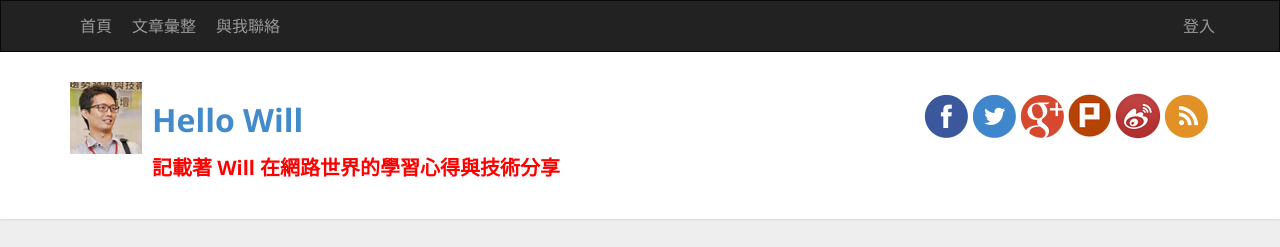
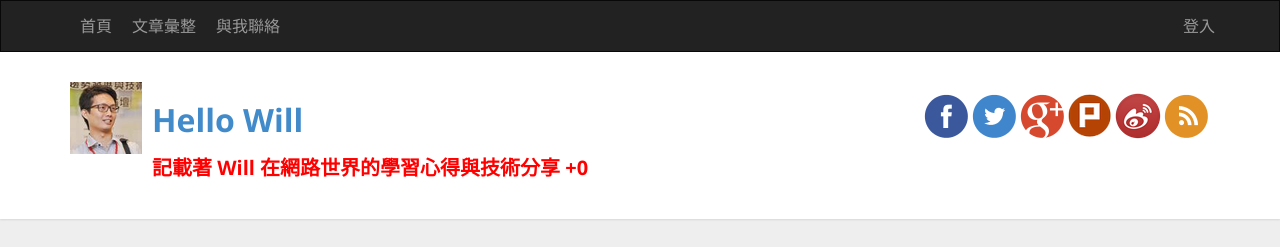
Before and after one commit to doggy8088/demo0204, an Angular app: page / in a window 1280 px wide. Shown: the top 247 px of the page. Built offline with nearby package versions, Linux system fonts and the light colour scheme.

Commit message:
06 練習 Angular 2 的資料繫結方法：事件繫結

```diff
--- a/src/app/header/header.component.html
+++ b/src/app/header/header.component.html
@@ -30,7 +30,9 @@
 
       <div class="pull-left">
         <h1><a href="{{homeUrl}}">{{pageTitle}}</a></h1>
-        <h3 class="highlight" [innerHTML]="pageSubtitle"></h3>
+        <h3 class="highlight" (click)="plusOne($event)">
+          {{pageSubtitle}} +{{num}}
+        </h3>
       </div>
 
       <div id="social-icons" class="pull-right social-icon">
--- a/src/app/header/header.component.ts
+++ b/src/app/header/header.component.ts
@@ -9,11 +9,21 @@ export class HeaderComponent implements OnInit {
 
   pageTitle = 'Hello Will';
   homeUrl = 'http://blog.miniasp.com/';
-  pageSubtitle = '記載著 <strong>Will</strong> 在網路世界的學習心得與技術分享';
+  pageSubtitle = '記載著 Will 在網路世界的學習心得與技術分享';
 
   constructor() { }
 
   ngOnInit() {
   }
 
+  num = 0;
+
+  plusOne(evt: MouseEvent) {
+    console.log(evt);
+    if(evt.ctrlKey) {
+      this.num--;
+    } else {
+      this.num++;
+    }
+  }
 }
```
